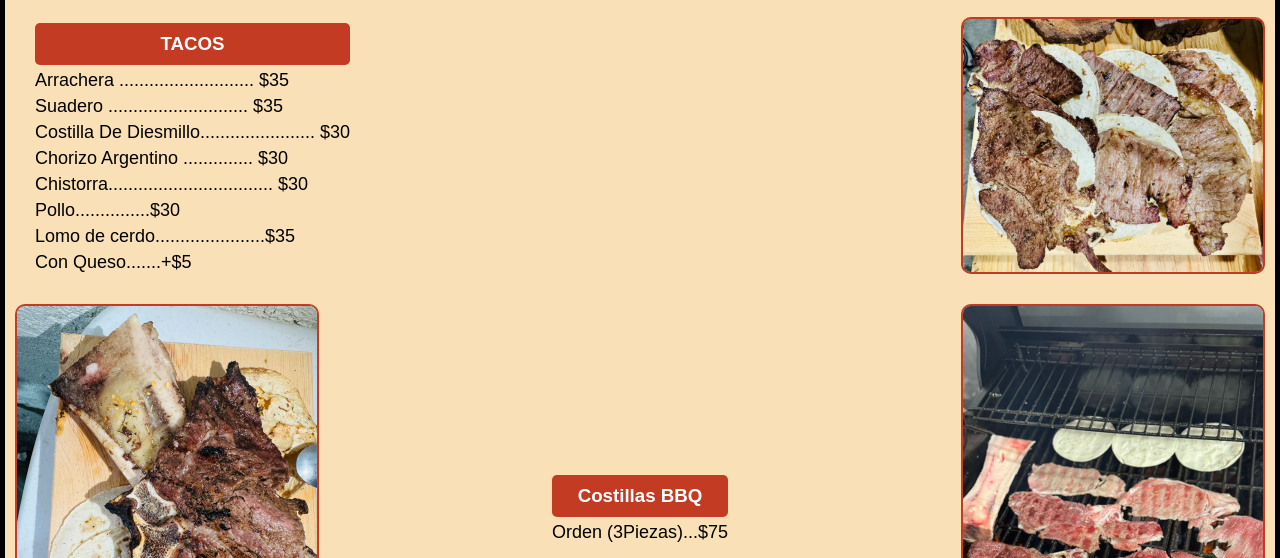
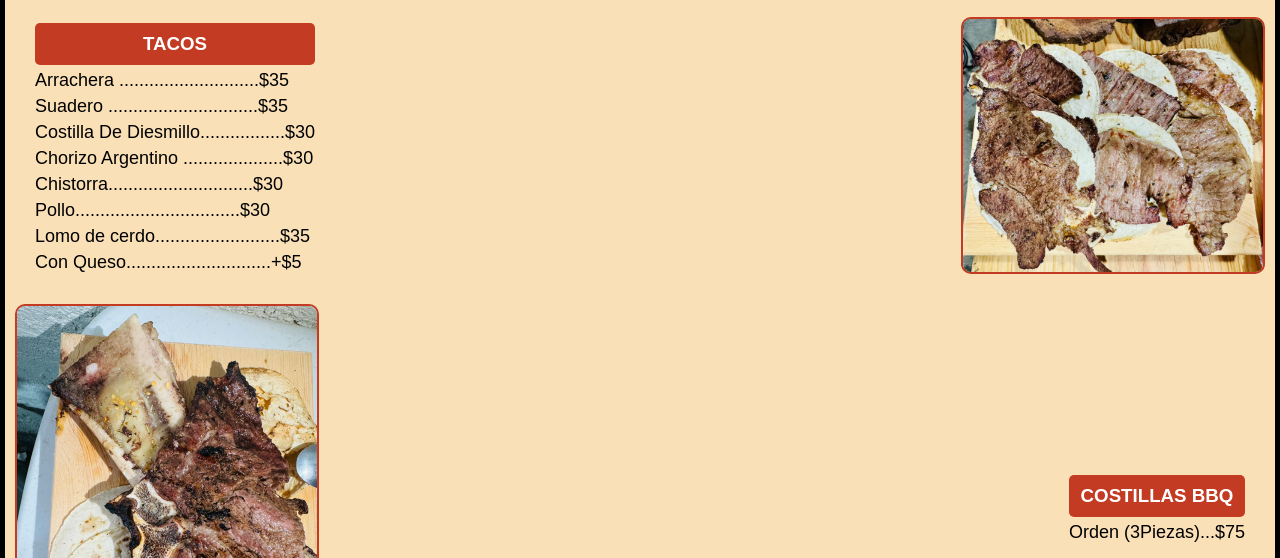
Before and after one commit to HectorAlejandro1/DonTaco, a plain HTML site: page index.html in a window 1280 px wide. Shown: the part 242-800 px from the top of the page. Drawn offline with Linux system fonts and the light colour scheme.

Commit message:
Add files via upload

```diff
--- a/index.html
+++ b/index.html
@@ -109,14 +109,14 @@
 
             <div class="menu-items">
                 <h3>TACOS</h3>
-                <p>Arrachera ........................... $35</p>
-                <p>Suadero ............................ $35</p>
-                <p>Costilla De Diesmillo....................... $30</p>
-                <p>Chorizo Argentino .............. $30</p>
-                <p>Chistorra................................. $30</p>
-                <p>Pollo...............$30</p>
-                <p>Lomo de cerdo......................$35</p>
-                <p>Con Queso.......+$5</p>
+                <p>Arrachera ............................$35</p>
+                <p>Suadero ..............................$35</p>
+                <p>Costilla De Diesmillo.................$30</p>
+                <p>Chorizo Argentino ....................$30</p>
+                <p>Chistorra.............................$30</p>
+                <p>Pollo.................................$30</p>
+                <p>Lomo de cerdo.........................$35</p>
+                <p>Con Queso.............................+$5</p>
             </div>
             <img src="img/tacos2.jpeg" alt="Otra imagen de Tacos">
         </div>
@@ -124,10 +124,9 @@
         <div class="section">
             <img src="img/tuetano.jpeg" alt="Imagen de Tuétano">
             <div class="menu-items">
-                <h3>Costillas BBQ</h3>
+                <h3>COSTILLAS BBQ</h3>
                 <p>Orden (3Piezas)...$75</p>
             </div>
-            <img src="img/tuetano2.jpeg" alt="Otra imagen de Tuétano">
         </div>
 
         <div class="section">
```
